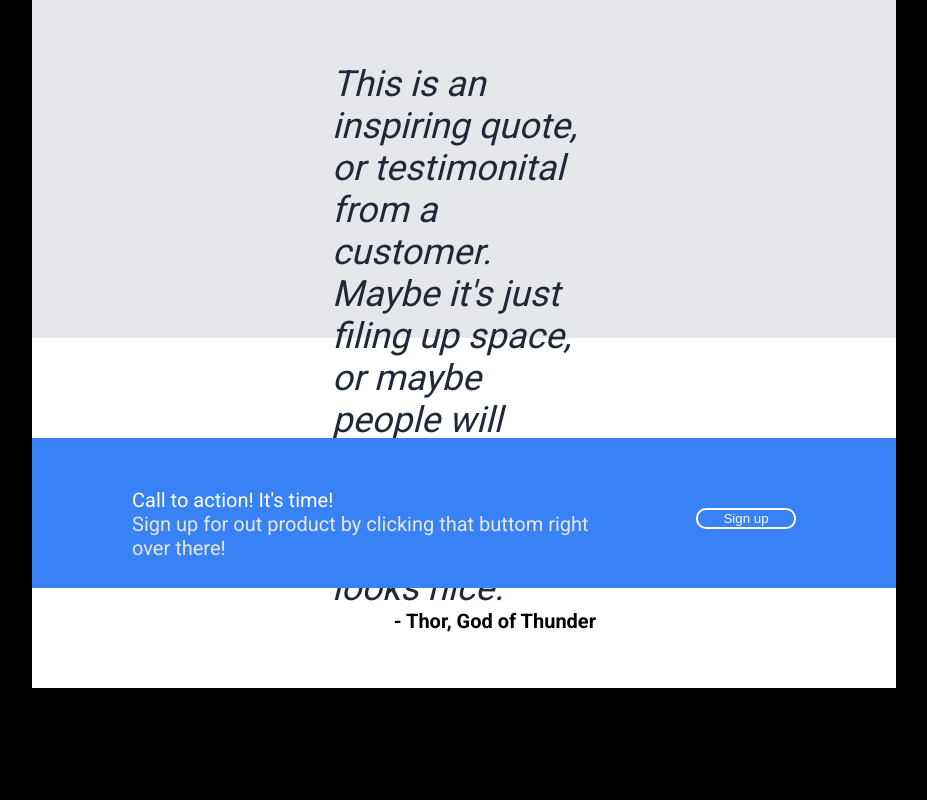
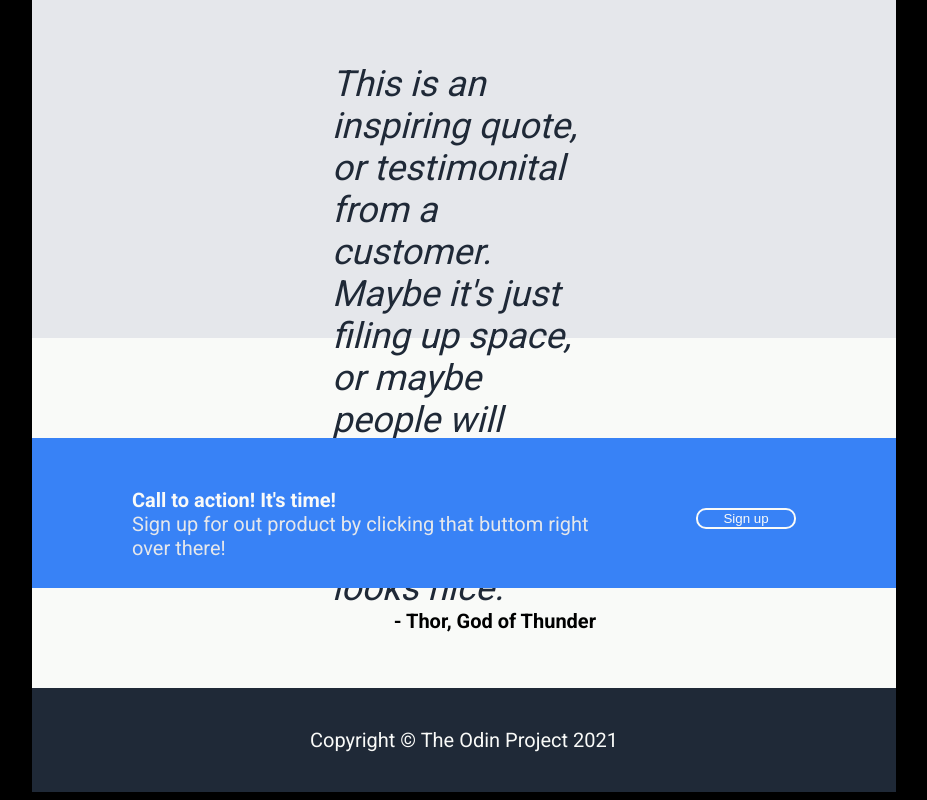
Before and after one commit to RosaleeKnight/landing-page, a plain HTML site: page index.html in a window 1280 px wide. Shown: the part 1046-1846 px from the top of the page, without its empty margins (176-1103 px from the left). Before the commit the page ends 1742 px from the top, so only its background shows below. Drawn offline with Linux system fonts and the light colour scheme.

Commit message:
Edit index.html and style.css

```diff
--- a/index.html
+++ b/index.html
@@ -85,6 +85,9 @@
                 </div>
             </div>
         </div>
+        <div class="section5">
+            Copyright © The Odin Project 2021
+        </div>
     </div>
 </body>
 </html>
--- a/style.css
+++ b/style.css
@@ -79,7 +79,7 @@ button {
     width: 100px;
     margin-top: 10px;
     border-radius: 10px;
-    border-color: #ffffff;
+    border-color: #f9faf8;
     border-style: solid;
 }
 
@@ -97,7 +97,7 @@ button {
 }
 
 .section2 {
-    background-color: #ffffff;
+    background-color: #f9faf8;
     height: 400px;
     display: flex;
     flex-direction: column;
@@ -176,7 +176,7 @@ button {
 }
 
 .section4 {
-    background-color: #ffffff;
+    background-color: #f9faf8;
     height: 250px;
     display: flex;
     align-content: center;
@@ -207,7 +207,8 @@ button {
 .section4-main-left-top {
     display: flex;
     align-self: flex-start;
-    color: #ffffff;
+    color: #f9faf8;
+    font-weight: bold;
 }
 
 .section4-main-left-bottom {
@@ -220,3 +221,16 @@ button {
     display: flex;
     align-self: center;
 }
+
+.section5 {
+    background-color: #1f2937;
+    color: #f9faf8;
+    font-size: 20px;
+    display: flex;
+    margin-top: 0px;
+    margin-left: 200px;
+    margin-right: 200px;
+    justify-content: center;
+    padding-top: 40px;
+    padding-bottom: 40px;
+}
```
